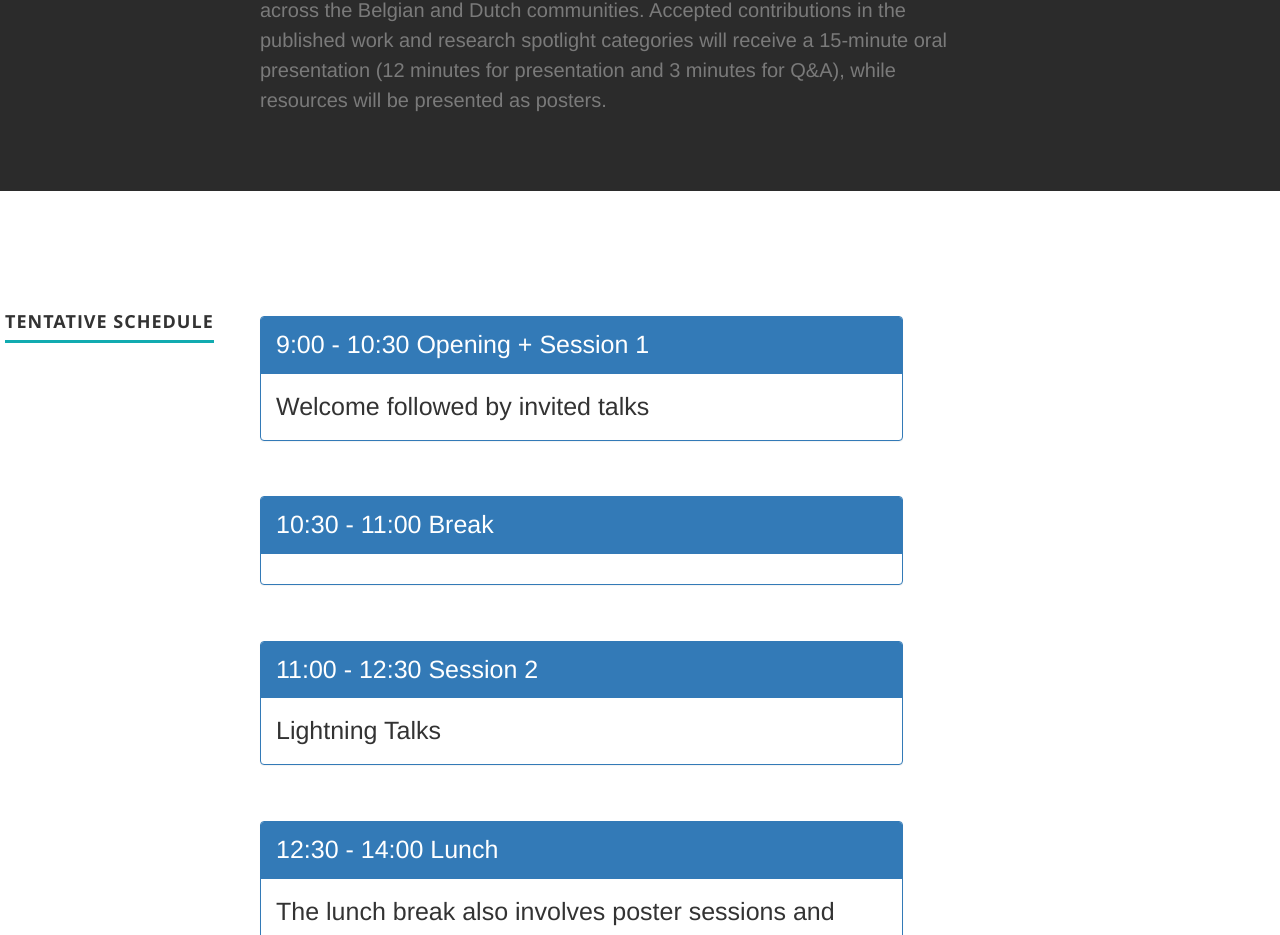
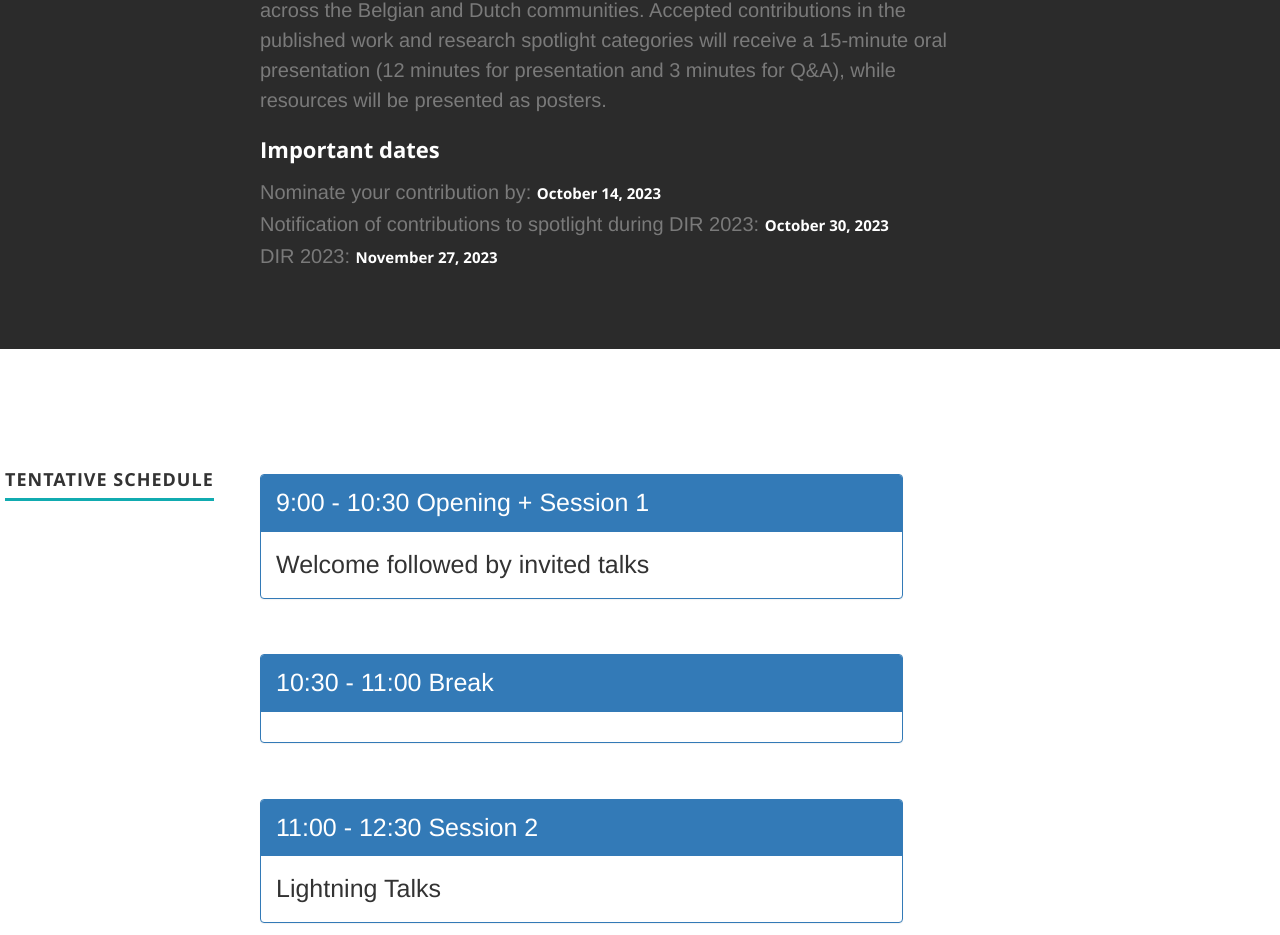
Before and after one commit to DIR2023/DIR2023, a React (Create React App) app: page / in a window 1280 px wide. Shown: the part 1911-2846 px from the top of the page. Built offline with nearby package versions, Linux system fonts and the light colour scheme.

Commit message:
added important dates

```diff
--- a/src/Components/About.js
+++ b/src/Components/About.js
@@ -8,7 +8,7 @@ class About extends Component {
          var profilepic = "images/" + this.props.data.image;
          var bio = this.props.data.bio;
          var about = this.props.data.about;
-         console.log("about",about)
+         console.log("about", about)
          var street = this.props.data.address.street;
          var city = this.props.data.address.city;
          var state = this.props.data.address.state;
@@ -59,11 +59,20 @@ class About extends Component {
                      <p className="cat"><ol>{categories}</ol></p>
                      <p>Please submit your contributions <a href="https://tudelft.fra1.qualtrics.com/jfe/form/SV_bpVNFS6uxPIijki">here</a></p>
                      <p>{contactMessage}</p>
+                     <h2>Important dates</h2>
+                     <p>
+
+                        Nominate your contribution by: <strong style={{ color: 'white', fontweight:700 }}>October 14, 2023 </strong><br />
+
+                        Notification of contributions to spotlight during DIR 2023: <b style={{ color: 'white', fontweight:700 }}>October 30, 2023</b>  <br />
+
+                     DIR 2023: <b style={{ color: 'white', fontweight:700 }}>November 27, 2023</b>
+                  </p>
                </div>
          </div>
-               </section>
+               </section >
 
-            </div>
+            </div >
 
 
       );
```
Lines whose indentation alone changed are shown as unchanged.
